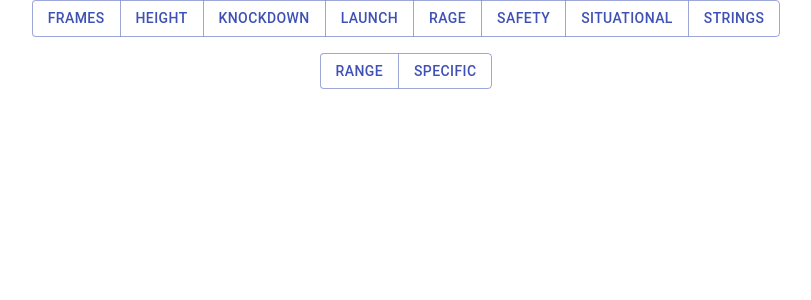
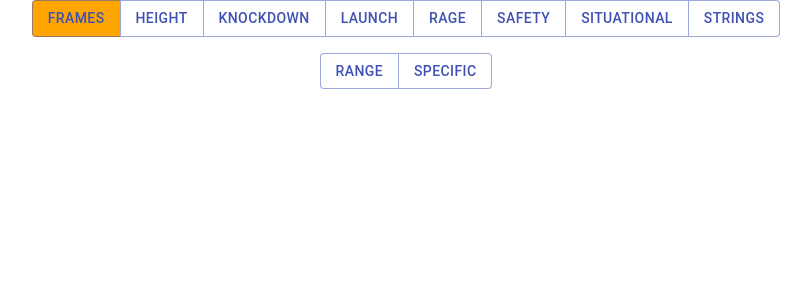
Before and after one commit to aiacuone/tekken-net, a Next.js app: page /main in a window 1280 px wide. Both pictures are taken after a click on the button "FRAMES". Shown: the top 300 px of the page, without its empty margins (234-1045 px from the left). Built offline with nearby package versions, Linux system fonts and the light colour scheme.

Commit message:
simplified buttons page by using map method. created single reference for all button colours

```diff
--- a/components/Buttons.js
+++ b/components/Buttons.js
@@ -12,9 +12,13 @@ export default function Buttons({ state, setState, vars }) {
 		lgCPButtHeadSpacing,
 		wording,
 		CPSpacing,
+		CPButtons,
+		buttonColors,
 	} = vars
 	const { buttons } = state
 	const { setButtons } = setState
+	const { buttonFocusBackground, buttonBlurBackground } =
+		buttonColors['buttonBackground']
 
 	const showButtons1 =
 		!isSmallScreen || (isSmallScreen && buttons.length === 0) ? true : false
@@ -30,6 +34,7 @@ export default function Buttons({ state, setState, vars }) {
 
 	function handleClick(value, index) {
 		const newButtons = [...buttons]
+		newButtons.length === 3 && newButtons.pop()
 		index === 0 && newButtons.pop()
 		newButtons[index] = value
 		setButtons(newButtons)
@@ -43,158 +48,54 @@ export default function Buttons({ state, setState, vars }) {
 						orientation={isSmallScreen ? 'vertical' : 'horizontal'}
 						color="primary"
 						aria-label="outlined secondary button group">
-						<Button onClick={() => handleClick('FRAMES', 0)}>FRAMES</Button>
-						<Button onClick={() => handleClick('HEIGHT', 0)}>HEIGHT</Button>
-						<Button onClick={() => handleClick('KNOCKDOWN', 0)}>
-							KNOCKDOWN
+						{Object.keys(CPButtons).map((item) => {
+							return (
+								<Button
+									style={{
+										background:
+											buttons[0] === item
+												? buttonFocusBackground
+												: buttonBlurBackground,
+									}}
+									onClick={() => handleClick(item, 0)}>
+									{item}
 								</Button>
-						<Button onClick={() => handleClick('LAUNCH', 0)}>LAUNCH</Button>
-						<Button onClick={() => handleClick('RAGE', 0)}>RAGE</Button>
-						<Button onClick={() => handleClick('SAFETY', 0)}>SAFETY</Button>
-						<Button onClick={() => handleClick('SITUATIONAL', 0)}>
-							SITUATIONAL
-						</Button>
-						<Button onClick={() => handleClick('STRINGS', 0)}>STRINGS</Button>
+							)
+						})}
 					</ButtonGroup>
 				</Grid>
 			)}
+			{showButtons2 && buttons.length > 0 && (
 				<Grid item>
 					<Grid
 						container
 						direction="column"
 						alignItems="center"
 						spacing={buttonSpacing}>
-					{showButtons2 && buttons[0] === 'FRAMES' && (
 						<Grid item>
 							<ButtonGroup
 								orientation={buttonOrientation}
 								color="primary"
 								aria-label="vertical outlined primary button group">
-								<Button onClick={() => handleClick('RANGE', 1)}>
-									{wording['RANGE']}
+								{CPButtons[buttons[0]].map((item) => {
+									return (
+										<Button
+											style={{
+												background:
+													buttons[1] === item
+														? buttonFocusBackground
+														: buttonBlurBackground,
+											}}
+											onClick={() => handleClick(item, 1)}>
+											{item}
 										</Button>
-								<Button onClick={() => handleClick('SPECIFIC', 1)}>
-									{wording['SPECIFIC']}
-								</Button>
+									)
+								})}
 							</ButtonGroup>
 						</Grid>
-					)}
-					{showButtons2 && buttons[0] === 'HEIGHT' && (
-						<Grid item>
-							<ButtonGroup
-								orientation={buttonOrientation}
-								color="primary"
-								aria-label="vertical outlined primary button group">
-								<Button onClick={() => handleClick('SPECIFIC', 1)}>
-									{wording['SPECIFIC']}
-								</Button>
-								<Button onClick={() => handleClick('START & FINISH', 1)}>
-									{wording['START & FINISH']}
-								</Button>
-							</ButtonGroup>
 					</Grid>
-					)}
-					{showButtons2 && buttons[0] === 'KNOCKDOWN' && (
-						<Grid item>
-							<ButtonGroup
-								orientation={buttonOrientation}
-								color="primary"
-								aria-label="vertical outlined primary button group">
-								<Button onClick={() => handleClick('NORMAL', 1)}>
-									{wording['NORMAL']}
-								</Button>
-								<Button onClick={() => handleClick('COUNTER', 1)}>
-									{wording['COUNTER']}
-								</Button>
-							</ButtonGroup>
-						</Grid>
-					)}
-					{showButtons2 && buttons[0] === 'LAUNCH' && (
-						<Grid item>
-							<ButtonGroup
-								orientation={buttonOrientation}
-								color="primary"
-								aria-label="vertical outlined primary button group">
-								<Button onClick={() => handleClick('NORMAL', 1)}>
-									{wording['NORMAL']}
-								</Button>
-								<Button onClick={() => handleClick('LAUNCH', 1)}>
-									{wording['LAUNCH']}
-								</Button>
-							</ButtonGroup>
-						</Grid>
-					)}
-					{showButtons2 && buttons[0] === 'RAGE' && (
-						<Grid item>
-							<ButtonGroup
-								orientation={buttonOrientation}
-								color="primary"
-								aria-label="vertical outlined primary button group">
-								<Button onClick={() => handleClick('RAGE ART', 1)}>
-									{wording['RAGE ART']}
-								</Button>
-								<Button onClick={() => handleClick('RAGE DRIVE', 1)}>
-									{wording['RAGE DRIVE']}
-								</Button>
-							</ButtonGroup>
-						</Grid>
-					)}
-					{showButtons2 && buttons[0] === 'SAFETY' && (
-						<Grid item>
-							<ButtonGroup
-								orientation={buttonOrientation}
-								color="primary"
-								aria-label="vertical outlined primary button group">
-								<Button onClick={() => handleClick('SAFE', 1)}>
-									{wording['SAFE']}
-								</Button>
-								<Button onClick={() => handleClick('UNSAFE', 1)}>
-									{wording['UNSAFE']}
-								</Button>
-							</ButtonGroup>
-						</Grid>
-					)}
-					{showButtons2 && buttons[0] === 'SITUATIONAL' && (
-						<Grid item>
-							<ButtonGroup
-								orientation={buttonOrientation}
-								color="primary"
-								aria-label="vertical outlined primary button group">
-								<Button onClick={() => handleClick('+ON BLOCK', 1)}>
-									{wording['+ON BLOCK']}
-								</Button>
-								<Button onClick={() => handleClick('POWER CRUSH', 1)}>
-									{wording['POWER CRUSH']}
-								</Button>
-								<Button onClick={() => handleClick('WALL BOUNCE', 1)}>
-									{wording['WALL BOUNCE']}
-								</Button>
-								<Button onClick={() => handleClick('HOMING', 1)}>
-									{wording['HOMING']}
-								</Button>
-							</ButtonGroup>
-						</Grid>
-					)}
-					{showButtons2 && buttons[0] === 'STRINGS' && (
-						<Grid item>
-							<ButtonGroup
-								orientation={buttonOrientation}
-								color="primary"
-								aria-label="vertical outlined primary button group">
-								<Button onClick={() => handleClick('SINGLE', 1)}>
-									{wording['SINGLE']}
-								</Button>
-								<Button onClick={() => handleClick('DOUBLE', 1)}>
-									{wording['DOUBLE']}
-								</Button>
-								<Button onClick={() => handleClick('TRIPPLE', 1)}>
-									{wording['TRIPPLE']}
-								</Button>
-							</ButtonGroup>
 				</Grid>
 			)}
 		</Grid>
-			</Grid>
-		</Grid>
 	)
 }
--- a/components/ControlPanel.js
+++ b/components/ControlPanel.js
@@ -146,7 +146,7 @@ export default function ControlPanel({ state, setState, vars }) {
 					<Grid item>
 						<Buttons state={state} setState={setState} vars={vars} />
 					</Grid>
-					{buttons.length === 2 && (
+					{buttons.length > 1 && (
 						<Grid item>
 							<Inputs state={state} setState={setState} vars={vars} />
 						</Grid>
--- a/components/FramesSpecificInput.js
+++ b/components/FramesSpecificInput.js
@@ -4,11 +4,23 @@ import ButtonGroup from '@material-ui/core/ButtonGroup'
 import Typography from '@material-ui/core/Typography'
 import Grid from '@material-ui/core/Grid'
 
-export default function FramesSpecificInput({ vars }) {
-	const { lgCPButtHeadSpacing, smCPButtHeadSpacing, isSmallScreen } = vars
-	0
-	function handleClick(e) {
-		return
+export default function FramesSpecificInput({ vars, state, setState }) {
+	const {
+		lgCPButtHeadSpacing,
+		smCPButtHeadSpacing,
+		isSmallScreen,
+		CPInputs,
+		buttonColors,
+	} = vars
+	const { buttons } = state
+	const { setButtons } = setState
+	const { buttonFocusBackground, buttonBlurBackground } =
+		buttonColors['buttonBackground']
+
+	function handleClick(value) {
+		const newButtons = [...buttons]
+		newButtons[2] = value
+		setButtons(newButtons)
 	}
 
 	return (
@@ -22,18 +34,21 @@ export default function FramesSpecificInput({ vars }) {
 					orientation={isSmallScreen ? 'vertical' : 'horizontal'}
 					color="primary"
 					aria-label="outlined secondary button group">
-					<Button value={'0-13'} onClick={handleClick}>
-						0-13
-					</Button>
-					<Button value={'13-17'} onClick={handleClick}>
-						13-17
-					</Button>
-					<Button value={'17-20'} onClick={handleClick}>
-						17-20
-					</Button>
-					<Button value={'20-'} onClick={handleClick}>
-						20-
-					</Button>
+					{CPInputs['framesSpecific'].map((item) => {
+						return (
+							<Button
+								style={{
+									background:
+										buttons[2] === item
+											? buttonFocusBackground
+											: buttonBlurBackground,
+								}}
+								value={item}
+								onClick={() => handleClick(item)}>
+								{item}
+							</Button>
+						)
+					})}
 				</ButtonGroup>
 			</Grid>
 		</Grid>
--- a/components/HeightSpecificInput.js
+++ b/components/HeightSpecificInput.js
@@ -8,7 +8,15 @@ import Hidden from '@material-ui/core/Hidden'
 export default function HeightSpecificInput({ state, setState, vars }) {
 	const { buttons } = state
 	const { setButtons } = setState
-	const { lgCPButtHeadSpacing, smCPButtHeadSpacing, isSmallScreen } = vars
+	const {
+		lgCPButtHeadSpacing,
+		smCPButtHeadSpacing,
+		isSmallScreen,
+		CPInputs,
+		buttonColors,
+	} = vars
+	const { buttonFocusBackground, buttonBlurBackground } =
+		buttonColors['buttonBackground']
 
 	function handleClick(value) {
 		const newButtons = [...buttons]
@@ -24,15 +32,21 @@ export default function HeightSpecificInput({ state, setState, vars }) {
 						orientation={isSmallScreen ? 'vertical' : 'horizontal'}
 						color="primary"
 						aria-label="outlined secondary button group">
-						<Button value="H" onClick={() => handleClick('H')}>
-							H
-						</Button>
-						<Button value="M" onClick={() => handleClick('M')}>
-							M
-						</Button>
-						<Button value="L" onClick={() => handleClick('L')}>
-							L
-						</Button>
+						{CPInputs.height.map((item) => {
+							return (
+								<Button
+									style={{
+										background:
+											buttons[2] === item
+												? buttonFocusBackground
+												: buttonBlurBackground,
+									}}
+									value={item}
+									onClick={() => handleClick(item)}>
+									{item}
+								</Button>
+							)
+						})}
 					</ButtonGroup>
 				</Grid>
 			</Grid>
--- a/components/HeightStartNFinishInput.js
+++ b/components/HeightStartNFinishInput.js
@@ -7,11 +7,22 @@ import Typography from '@material-ui/core/Typography'
 export default function HeightStartNFinishInput({ state, setState, vars }) {
 	const { buttons } = state
 	const { setButtons } = setState
-	const { lgCPButtHeadSpacing, smCPButtHeadSpacing, isSmallScreen } = vars
+	const { isSmallScreen, CPInputs, buttonColors } = vars
+	const { buttonFocusBackground, buttonBlurBackground } =
+		buttonColors['buttonBackground']
 
-	function handleClick(value) {
+	function handleClick(value, index) {
 		const newButtons = [...buttons]
-		newButtons[2] = value
+		let arr = ['', '']
+		if (!newButtons[2]) {
+			arr[index] = value
+			newButtons[2] = arr
+		} else {
+			arr = [...newButtons[2]]
+			arr[index] = value
+			newButtons[2] = arr
+		}
+		newButtons[2] = arr
 		setButtons(newButtons)
 	}
 
@@ -29,15 +40,21 @@ export default function HeightStartNFinishInput({ state, setState, vars }) {
 									orientation={isSmallScreen ? 'vertical' : 'horizontal'}
 									color="primary"
 									aria-label="outlined secondary button group">
-									<Button value="H" onClick={() => handleClick('H')}>
-										H
-									</Button>
-									<Button value="M" onClick={() => handleClick('M')}>
-										M
-									</Button>
-									<Button value="L" onClick={() => handleClick('L')}>
-										L
-									</Button>
+									{CPInputs.height.map((item) => {
+										return (
+											<Button
+												style={{
+													background:
+														buttons[2]?.[0] === item
+															? buttonFocusBackground
+															: buttonBlurBackground,
+												}}
+												value={item}
+												onClick={() => handleClick(item, 0)}>
+												{item}
+											</Button>
+										)
+									})}
 								</ButtonGroup>
 							</Grid>
 						</Grid>
@@ -52,15 +69,21 @@ export default function HeightStartNFinishInput({ state, setState, vars }) {
 									orientation={isSmallScreen ? 'vertical' : 'horizontal'}
 									color="primary"
 									aria-label="outlined secondary button group">
-									<Button value="H" onClick={() => handleClick('H')}>
-										H
-									</Button>
-									<Button value="M" onClick={() => handleClick('M')}>
-										M
-									</Button>
-									<Button value="L" onClick={() => handleClick('L')}>
-										L
-									</Button>
+									{CPInputs.height.map((item) => {
+										return (
+											<Button
+												style={{
+													background:
+														buttons[2]?.[1] === item
+															? buttonFocusBackground
+															: buttonBlurBackground,
+												}}
+												value={item}
+												onClick={() => handleClick(item, 1)}>
+												{item}
+											</Button>
+										)
+									})}
 								</ButtonGroup>
 							</Grid>
 						</Grid>
--- a/pages/_app.js
+++ b/pages/_app.js
@@ -39,8 +39,28 @@ function MyApp({ Component, pageProps }) {
 			TRIPPLE: 'Tripple',
 		},
 		isSmallScreen: useMediaQuery('(max-width:600px'),
+		CPButtons: {
+			FRAMES: ['RANGE', 'SPECIFIC'],
+			HEIGHT: ['SPECIFIC', 'START & FINISH'],
+			KNOCKDOWN: ['NORMAL', 'COUNTER'],
+			LAUNCH: ['NORMAL', 'COUNTER'],
+			RAGE: ['RAGE ART', 'RAGE DRIVE'],
+			SAFETY: ['SAFE', 'UNSAFE'],
+			SITUATIONAL: ['+ON BLOCK', 'POWER CRUSH', 'WALL BOUNCE', 'HOMING'],
+			STRINGS: ['SINGLE', 'DOUBLE', 'TRIPPLE'],
+		},
+		CPInputs: {
+			framesSpecific: ['0-13', '13-17', '17-20', '20-'],
+			height: ['H', 'M', 'L'],
+		},
+		buttonColors: {
+			buttonBackground: {
+				buttonFocusBackground: 'orange',
+				buttonBlurBackground: 'white',
+			},
+		},
 	}
-
+	console.log(buttons[2])
 	return (
 		<Component {...pageProps} state={state} setState={setState} vars={vars} />
 	)
```
Lines whose indentation alone changed are shown as unchanged.
